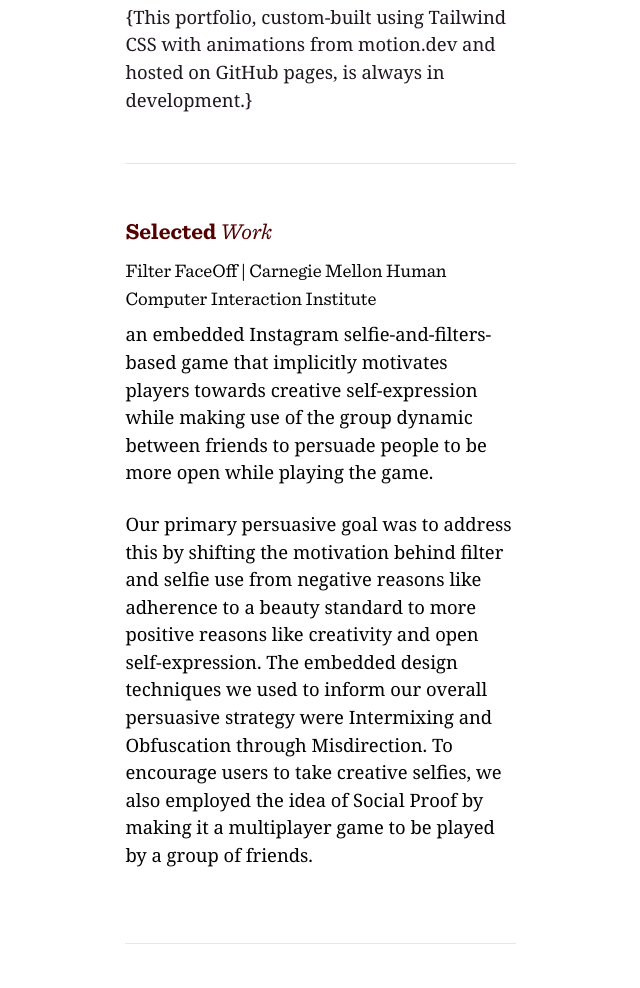
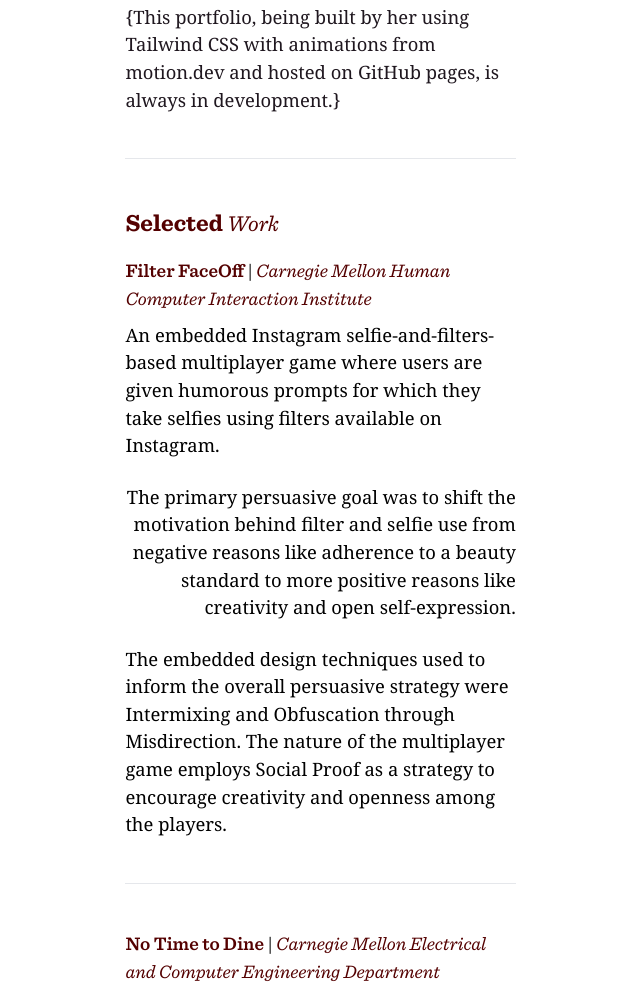
Before and after one commit to santacalculus/santacalculus.github.io, a website: page index.html in a window 1280 px wide. Shown: the part 661-1649 px from the top of the page, without its empty margins (81-721 px from the left). Drawn offline with Linux system fonts and the light colour scheme; a web font is replaced by a local one.

Commit message:
added edits for the filter faceoff section

```diff
--- a/index.html
+++ b/index.html
@@ -30,28 +30,29 @@
               Through her work, she aspires to create unifying pro-social experiences that transcend unique cultural backgrounds.
             </p>
             <br>
-            <p class="font-serif">{This portfolio, custom-built using Tailwind CSS with animations from motion.dev and hosted on GitHub pages, is always in development.} </p>
+            <p class="font-serif">{This portfolio, being built by her using Tailwind CSS with animations from motion.dev and hosted on GitHub pages, is always in development.} </p>
           </section>
 
-          <hr style="margin-top: 50px; margin-bottom: 50px;">
+          <hr style="margin-top: 45px; margin-bottom: 45px;">
 
-          <h3 style="font-family: Sentinel Pro; font-size: 1.4rem; color: rgb(84, 0, 0);"><b>Selected</b> <span style="font-size: 1.4rem; font-style: italic;">Work</span></h3>
+          <h3 style="font-family: Sentinel Pro; font-size: 1.5rem; color: rgb(84, 0, 0);"><b>Selected</b> <span style="font-size: 1.4rem; font-style: italic;">Work</span></h3>
 
-          <section id="id_filterfaceoff" style="margin-top: 0.5rem;">
-            <h5 style="font-family: Sentinel Pro; font-size: 1.18rem;">Filter FaceOff | Carnegie Mellon Human Computer Interaction Institute</h5>
+          <section id="id_filterfaceoff" style="margin-top: 1rem;">
+            <h5 style="font-family: Sentinel Pro; font-size: 1.18rem;"><span style="font-weight: 600; color:rgb(84, 0, 0);">Filter FaceOff</span> | <i style="color: rgb(84, 0, 0);">Carnegie Mellon Human Computer Interaction Institute</i></h5>
             <div class="content">
-              <p class="font-serif" style="margin-top: 0.5rem;">an embedded Instagram selfie-and-filters-based game that implicitly motivates players towards creative self-expression while making use of the group dynamic between friends to persuade people to be more open while playing the game.</p>
+              <p class="font-serif" style="margin-top: 0.5rem;">An embedded Instagram selfie-and-filters-based multiplayer game where users are given humorous prompts for which they take selfies using filters available on Instagram.</p>
               <br>
-              <p class="font-serif">Our primary persuasive goal was to address this by shifting the motivation behind filter and selfie use from negative reasons like adherence to a beauty standard to more positive reasons like creativity and open self-expression. The embedded design techniques we used to inform our overall persuasive strategy were Intermixing and Obfuscation through Misdirection. To encourage users to take creative selfies, we also employed the idea of Social Proof by making it a multiplayer game to be played by a group of friends.</p>
+              <p class="font-serif" style="text-align:right;">The primary persuasive goal was to shift the motivation behind filter and selfie use from negative reasons like adherence to a beauty standard to more positive reasons like creativity and open self-expression. </p>
               <br>
+              <p class="font-serif">The embedded design techniques used to inform the overall persuasive strategy were Intermixing and Obfuscation through Misdirection. The nature of the multiplayer game employs Social Proof as a strategy to encourage creativity and openness among the players.</p>
             </div>
           </section>
 
-          <hr style="margin-top: 50px; margin-bottom: 50px;">
+          <hr style="margin-top: 45px; margin-bottom: 45px;">
 
-          <section id="test">
+          <section id="notime">
               <div class="content">
-
+                <h5 style="font-family: Sentinel Pro; font-size: 1.18rem;"><span style="font-weight: 600; color:rgb(84, 0, 0);">No Time to Dine</span> | <i style="color: rgb(84, 0, 0);">Carnegie Mellon Electrical and Computer Engineering Department</i></h5>
 
                 <!-- <h5>Filter FaceOff | Carnegie Mellon Human Computer Interaction Institute</h5> -->
                 <p class="font-serif" style="margin-top: 0.5rem;">an embedded Instagram selfie-and-filters-based game that implicitly motivates players towards creative self-expression while making use of the group dynamic between friends to persuade people to be more open while playing the game.</p>
--- a/main.js
+++ b/main.js
@@ -9,16 +9,18 @@
     offset: ["start end", "center end", "center start", "end start"]
   });
 
+  // more fun code to check when the section comes into view and change the image accordingly
   scroll(() => {
-    const image = document.getElementById("#id_profile");
-    // if (item.id == "id_filterfaceoff") {
-    //   console.log("ok");
-    // }
     inView(item, () => {
       if (index == 0) {
         const image = document.getElementById("id_profile");
         if (image) {
-            image.src = "profile.jpeg";
+          image.src = "profile.jpeg";
+          if (window.innerWidth > 768) {
+            image.style.height = "50vh"; //responsive stuff for md screens
+          } else {
+            image.style.height = "auto";
+          }
         }
       }
       if (index == 1) {
@@ -26,7 +28,8 @@
         const image = document.getElementById("id_profile");
         if (image) {
             console.log("here");
-            image.src = "test.png";
+            image.src = "filter.gif";
+            image.style.height = "auto";
         }
       }
     }, {amount: 1})
```
Also changed, not shown: 1 other file.
